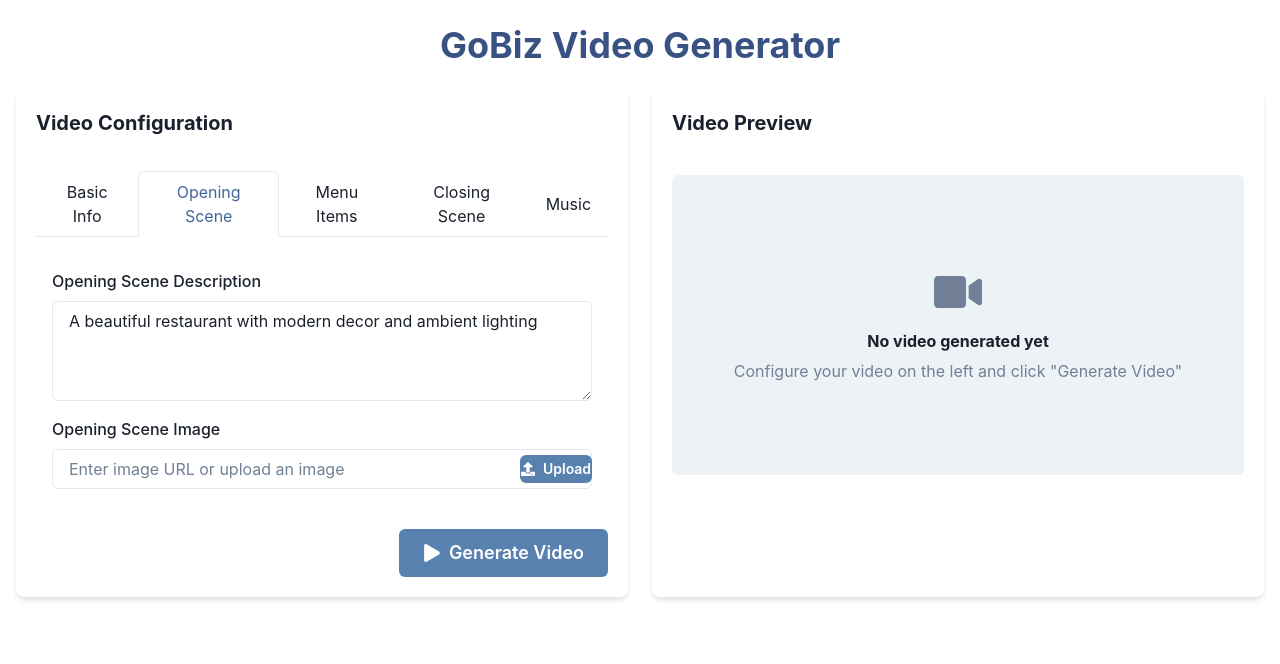
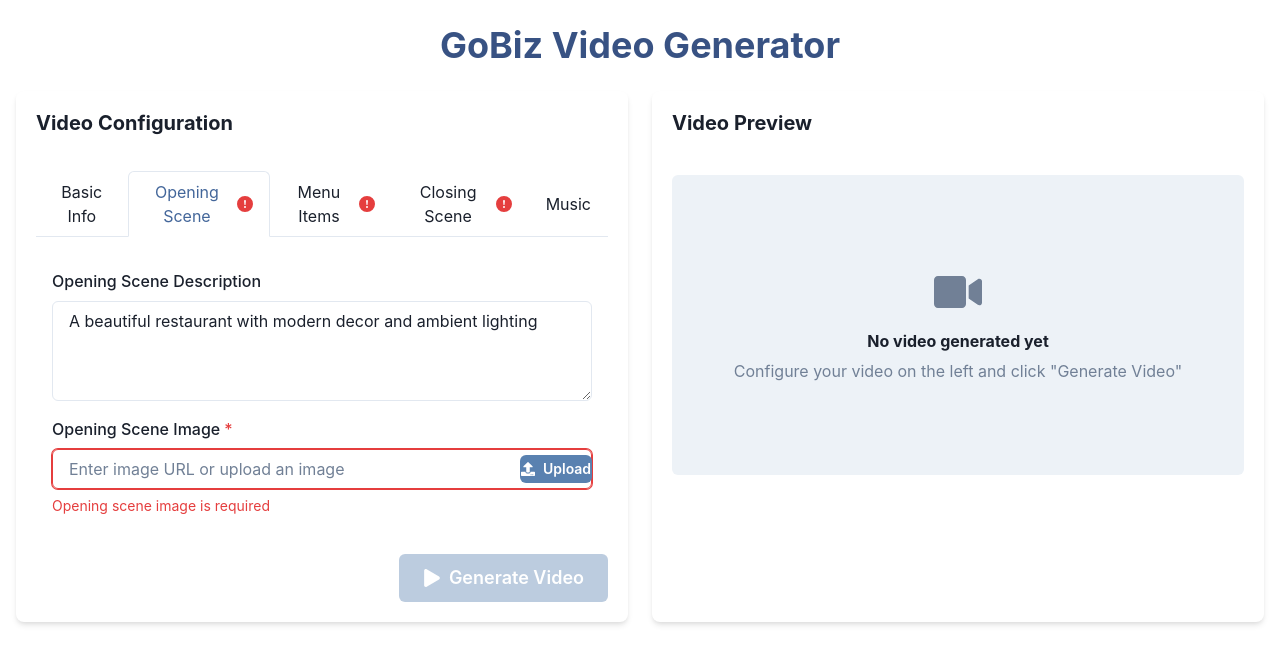
Before and after one commit to ibrahimyu/alibaba2, a React (Vite) app in the folder frontend/: page / in a window 1280 px wide. Both pictures are taken after a click on the tab "Opening Scene". Shown: the top 664 px of the page. Built offline with nearby package versions, Linux system fonts and the light colour scheme.

Commit message:
add validation

```diff
--- a/frontend/src/components/FormPanel.tsx
+++ b/frontend/src/components/FormPanel.tsx
@@ -27,11 +27,13 @@ import {
   NumberIncrementStepper,
   NumberDecrementStepper,
   Divider,
-  IconButton
+  IconButton,
+  Tooltip
 } from '@chakra-ui/react'
-import { useState } from 'react'
+import { useState, useMemo } from 'react'
 import { VideoFormData, MenuItem, ProgressData } from '../types'
 import { FaPlay, FaPlus, FaTrash } from 'react-icons/fa'
+import { BsExclamationCircleFill } from 'react-icons/bs'
 import ImageUploadInput from './ImageUploadInput'
 
 interface FormPanelProps {
@@ -52,6 +54,78 @@ export default function FormPanel({
   const [activeTab, setActiveTab] = useState(0)
   const cardBg = useColorModeValue('white', 'gray.700')
   const textColor = useColorModeValue('gray.600', 'gray.300')
+  const [validationErrors, setValidationErrors] = useState<Record<string, string[]>>({})
+
+  // Validate the form data
+  const isFormValid = useMemo(() => {
+    const errors: Record<string, string[]> = {}
+
+    // Check restaurant info
+    if (!formData.resto_name || formData.resto_name.trim() === '') {
+      if (!errors.basicInfo) errors.basicInfo = []
+      errors.basicInfo.push('Restaurant name is required')
+    }
+
+    if (!formData.resto_address || formData.resto_address.trim() === '') {
+      if (!errors.basicInfo) errors.basicInfo = []
+      errors.basicInfo.push('Restaurant address is required')
+    }
+
+    // Check opening scene
+    if (!formData.opening_scene.prompt || formData.opening_scene.prompt.trim() === '') {
+      if (!errors.openingScene) errors.openingScene = []
+      errors.openingScene.push('Opening scene description is required')
+    }
+
+    if (!formData.opening_scene.image_url || formData.opening_scene.image_url.trim() === '') {
+      if (!errors.openingScene) errors.openingScene = []
+      errors.openingScene.push('Opening scene image is required')
+    }
+
+    // Check closing scene
+    if (!formData.closing_scene.prompt || formData.closing_scene.prompt.trim() === '') {
+      if (!errors.closingScene) errors.closingScene = []
+      errors.closingScene.push('Closing scene description is required')
+    }
+
+    if (!formData.closing_scene.image_url || formData.closing_scene.image_url.trim() === '') {
+      if (!errors.closingScene) errors.closingScene = []
+      errors.closingScene.push('Closing scene image is required')
+    }
+
+    // Check menu items
+    formData.menu.forEach((item, index) => {
+      const errorKey = `menuItem-${index}`
+      if (!item.name || item.name.trim() === '') {
+        if (!errors[errorKey]) errors[errorKey] = []
+        errors[errorKey].push('Menu item name is required')
+      }
+
+      if (!item.description || item.description.trim() === '') {
+        if (!errors[errorKey]) errors[errorKey] = []
+        errors[errorKey].push('Menu item description is required')
+      }
+
+      if (!item.photo_url || item.photo_url.trim() === '') {
+        if (!errors[errorKey]) errors[errorKey] = []
+        errors[errorKey].push('Menu item image is required')
+      }
+    })
+
+    // If music is enabled, check required music fields
+    if (formData.music.enabled) {
+      if (!formData.music.genres || formData.music.genres.trim() === '') {
+        if (!errors.music) errors.music = []
+        errors.music.push('Music genres are required when music is enabled')
+      }
+    }
+
+    // Save the errors for display
+    setValidationErrors(errors)
+
+    // Form is valid if there are no errors
+    return Object.keys(errors).length === 0
+  }, [formData])
 
   // Update form data with new values
   const updateFormData = (path: string, value: any) => {
@@ -93,6 +167,11 @@ export default function FormPanel({
     onChange(newData)
   }
 
+  // Helper function to check if a tab has errors
+  const hasTabErrors = (tabName: string) => {
+    return Object.keys(validationErrors).some(key => key.startsWith(tabName))
+  }
+
   return (
     <Card shadow="md" borderRadius="lg" bg={cardBg} height="100%">
       <CardHeader pb={0}>
@@ -117,33 +196,64 @@ export default function FormPanel({
       <CardBody>
         <Tabs isLazy variant="enclosed" colorScheme="brand" index={activeTab} onChange={setActiveTab}>
           <TabList mb={4}>
-            <Tab>Basic Info</Tab>
-            <Tab>Opening Scene</Tab>
-            <Tab>Menu Items</Tab>
-            <Tab>Closing Scene</Tab>
-            <Tab>Music</Tab>
+            <Tab position="relative">
+              Basic Info
+              {hasTabErrors('basicInfo') && (
+                <Icon as={BsExclamationCircleFill} color="red.500" ml={2} />
+              )}
+            </Tab>
+            <Tab position="relative">
+              Opening Scene
+              {hasTabErrors('openingScene') && (
+                <Icon as={BsExclamationCircleFill} color="red.500" ml={2} />
+              )}
+            </Tab>
+            <Tab position="relative">
+              Menu Items
+              {Object.keys(validationErrors).some(key => key.startsWith('menuItem')) && (
+                <Icon as={BsExclamationCircleFill} color="red.500" ml={2} />
+              )}
+            </Tab>
+            <Tab position="relative">
+              Closing Scene
+              {hasTabErrors('closingScene') && (
+                <Icon as={BsExclamationCircleFill} color="red.500" ml={2} />
+              )}
+            </Tab>
+            <Tab position="relative">
+              Music
+              {hasTabErrors('music') && (
+                <Icon as={BsExclamationCircleFill} color="red.500" ml={2} />
+              )}
+            </Tab>
           </TabList>
 
           <TabPanels>
             {/* Basic Info Tab */}
             <TabPanel>
               <VStack spacing={4} align="stretch">
-                <FormControl>
+                <FormControl isInvalid={!!validationErrors.basicInfo?.includes('Restaurant name is required')}>
                   <FormLabel>Restaurant Name</FormLabel>
                   <Input
                     value={formData.resto_name}
                     onChange={(e) => updateFormData('resto_name', e.target.value)}
                     placeholder="Enter restaurant name"
                   />
+                  {validationErrors.basicInfo?.includes('Restaurant name is required') && (
+                    <Text color="red.500" fontSize="sm" mt={1}>Restaurant name is required</Text>
+                  )}
                 </FormControl>
 
-                <FormControl>
+                <FormControl isInvalid={!!validationErrors.basicInfo?.includes('Restaurant address is required')}>
                   <FormLabel>Restaurant Address</FormLabel>
                   <Input
                     value={formData.resto_address}
                     onChange={(e) => updateFormData('resto_address', e.target.value)}
                     placeholder="Enter restaurant address"
                   />
+                  {validationErrors.basicInfo?.includes('Restaurant address is required') && (
+                    <Text color="red.500" fontSize="sm" mt={1}>Restaurant address is required</Text>
+                  )}
                 </FormControl>
               </VStack>
             </TabPanel>
@@ -151,7 +261,7 @@ export default function FormPanel({
             {/* Opening Scene Tab */}
             <TabPanel>
               <VStack spacing={4} align="stretch">
-                <FormControl>
+                <FormControl isInvalid={!!validationErrors.openingScene?.includes('Opening scene description is required')}>
                   <FormLabel>Opening Scene Description</FormLabel>
                   <Textarea
                     value={formData.opening_scene.prompt}
@@ -159,6 +269,9 @@ export default function FormPanel({
                     placeholder="Describe the opening scene of your video"
                     minH="100px"
                   />
+                  {validationErrors.openingScene?.includes('Opening scene description is required') && (
+                    <Text color="red.500" fontSize="sm" mt={1}>Opening scene description is required</Text>
+                  )}
                 </FormControl>
 
                 <ImageUploadInput
@@ -166,6 +279,9 @@ export default function FormPanel({
                   value={formData.opening_scene.image_url}
                   onChange={(url) => updateFormData('opening_scene.image_url', url)}
                   placeholder="Enter image URL or upload an image"
+                  isRequired={true}
+                  isInvalid={!!validationErrors.openingScene?.includes('Opening scene image is required')}
+                  errorMessage="Opening scene image is required"
                 />
               </VStack>
             </TabPanel>
@@ -173,8 +289,10 @@ export default function FormPanel({
             {/* Menu Items Tab */}
             <TabPanel>
               <VStack spacing={6} align="stretch">
-                {formData.menu.map((item: MenuItem, index: number) => (
-                  <Box key={index} p={4} borderWidth={1} borderRadius="md">
+                {formData.menu.map((item: MenuItem, index: number) => {
+                  const errorKey = `menuItem-${index}`;
+                  return (
+                    <Box key={index} p={4} borderWidth={1} borderRadius="md" borderColor={validationErrors[errorKey] ? "red.300" : "inherit"}>
                       <Flex justify="space-between" mb={2}>
                         <Heading size="sm">Menu Item {index + 1}</Heading>
                         <IconButton
@@ -189,13 +307,16 @@ export default function FormPanel({
                       <Divider mb={4} />
 
                       <VStack spacing={3} align="stretch">
-                      <FormControl>
+                        <FormControl isInvalid={!!validationErrors[errorKey]?.includes('Menu item name is required')}>
                           <FormLabel>Name</FormLabel>
                           <Input
                             value={item.name}
                             onChange={(e) => updateFormData(`menu[${index}].name`, e.target.value)}
                             placeholder="Enter item name"
                           />
+                          {validationErrors[errorKey]?.includes('Menu item name is required') && (
+                            <Text color="red.500" fontSize="sm" mt={1}>Menu item name is required</Text>
+                          )}
                         </FormControl>
 
                         <FormControl>
@@ -213,13 +334,16 @@ export default function FormPanel({
                           </NumberInput>
                         </FormControl>
 
-                      <FormControl>
+                        <FormControl isInvalid={!!validationErrors[errorKey]?.includes('Menu item description is required')}>
                           <FormLabel>Description</FormLabel>
                           <Textarea
                             value={item.description}
                             onChange={(e) => updateFormData(`menu[${index}].description`, e.target.value)}
                             placeholder="Describe this menu item"
                           />
+                          {validationErrors[errorKey]?.includes('Menu item description is required') && (
+                            <Text color="red.500" fontSize="sm" mt={1}>Menu item description is required</Text>
+                          )}
                         </FormControl>
 
                         <ImageUploadInput
@@ -227,10 +351,14 @@ export default function FormPanel({
                           value={item.photo_url}
                           onChange={(url) => updateFormData(`menu[${index}].photo_url`, url)}
                           placeholder="Enter food photo URL or upload an image"
+                          isRequired={true}
+                          isInvalid={!!validationErrors[errorKey]?.includes('Menu item image is required')}
+                          errorMessage="Menu item image is required"
                         />
                       </VStack>
                     </Box>
-                ))}
+                  );
+                })}
 
                 <Button
                   leftIcon={<FaPlus />}
@@ -246,7 +374,7 @@ export default function FormPanel({
             {/* Closing Scene Tab */}
             <TabPanel>
               <VStack spacing={4} align="stretch">
-                <FormControl>
+                <FormControl isInvalid={!!validationErrors.closingScene?.includes('Closing scene description is required')}>
                   <FormLabel>Closing Scene Description</FormLabel>
                   <Textarea
                     value={formData.closing_scene.prompt}
@@ -254,6 +382,9 @@ export default function FormPanel({
                     placeholder="Describe the closing scene of your video"
                     minH="100px"
                   />
+                  {validationErrors.closingScene?.includes('Closing scene description is required') && (
+                    <Text color="red.500" fontSize="sm" mt={1}>Closing scene description is required</Text>
+                  )}
                 </FormControl>
 
                 <ImageUploadInput
@@ -261,6 +392,9 @@ export default function FormPanel({
                   value={formData.closing_scene.image_url}
                   onChange={(url) => updateFormData('closing_scene.image_url', url)}
                   placeholder="Enter image URL or upload an image"
+                  isRequired={true}
+                  isInvalid={!!validationErrors.closingScene?.includes('Closing scene image is required')}
+                  errorMessage="Closing scene image is required"
                 />
               </VStack>
             </TabPanel>
@@ -279,13 +413,16 @@ export default function FormPanel({
 
                 {formData.music.enabled && (
                   <>
-                    <FormControl>
+                    <FormControl isInvalid={!!validationErrors.music?.includes('Music genres are required when music is enabled')}>
                       <FormLabel>Music Genres</FormLabel>
                       <Input
                         value={formData.music.genres}
                         onChange={(e) => updateFormData('music.genres', e.target.value)}
                         placeholder="e.g., ambient lounge relaxing instrumental"
                       />
+                      {validationErrors.music?.includes('Music genres are required when music is enabled') && (
+                        <Text color="red.500" fontSize="sm" mt={1}>Music genres are required</Text>
+                      )}
                     </FormControl>
 
                     <FormControl>
@@ -320,6 +457,12 @@ export default function FormPanel({
         </Tabs>
 
         <Flex justifyContent="flex-end" mt={6}>
+          <Tooltip
+            isDisabled={isFormValid}
+            hasArrow
+            label="Please fill in all required fields before generating the video"
+            placement="top"
+          >
             <Button
               leftIcon={<Icon as={FaPlay} />}
               colorScheme="brand"
@@ -327,10 +470,11 @@ export default function FormPanel({
               onClick={onGenerate}
               isLoading={isGenerating}
               loadingText={isGenerating ? progress.message : undefined}
-            isDisabled={isGenerating}
+              isDisabled={isGenerating || !isFormValid}
             >
               Generate Video
             </Button>
+          </Tooltip>
         </Flex>
       </CardBody>
     </Card>
--- a/frontend/src/components/ImageUploadInput.tsx
+++ b/frontend/src/components/ImageUploadInput.tsx
@@ -10,8 +10,8 @@ import {
   InputRightElement,
   Image,
   FormHelperText,
-  useToast,
-  Spinner
+  FormErrorMessage,
+  useToast
 } from '@chakra-ui/react';
 import { useRef, useState } from 'react';
 import { FaUpload, FaCheck } from 'react-icons/fa';
@@ -22,13 +22,19 @@ interface ImageUploadInputProps {
   value: string;
   onChange: (url: string) => void;
   placeholder?: string;
+  isRequired?: boolean;
+  isInvalid?: boolean;
+  errorMessage?: string;
 }
 
 export default function ImageUploadInput({
   label,
   value,
   onChange,
-  placeholder = 'Enter image URL or upload an image'
+  placeholder = 'Enter image URL or upload an image',
+  isRequired = false,
+  isInvalid = false,
+  errorMessage = 'This field is required'
 }: ImageUploadInputProps) {
   const [isUploading, setIsUploading] = useState(false);
   const [previewUrl, setPreviewUrl] = useState<string | null>(null);
@@ -92,7 +98,7 @@ export default function ImageUploadInput({
   const imageUrl = value || previewUrl;
 
   return (
-    <FormControl>
+    <FormControl isInvalid={isInvalid} isRequired={isRequired}>
       <FormLabel>{label}</FormLabel>
       <InputGroup>
         <Input
@@ -121,6 +127,7 @@ export default function ImageUploadInput({
         accept="image/*"
         style={{ display: 'none' }}
       />
+      {isInvalid && <FormErrorMessage>{errorMessage}</FormErrorMessage>}
       {imageUrl && (
         <Box mt={2}>
           <Image
```
Also changed, not shown: frontend/src/App.tsx (+6 -5 lines), frontend/src/validation.ts (added), 2 other files (tests, documents, lock files or other folders). Lines whose indentation alone changed are shown as unchanged.
